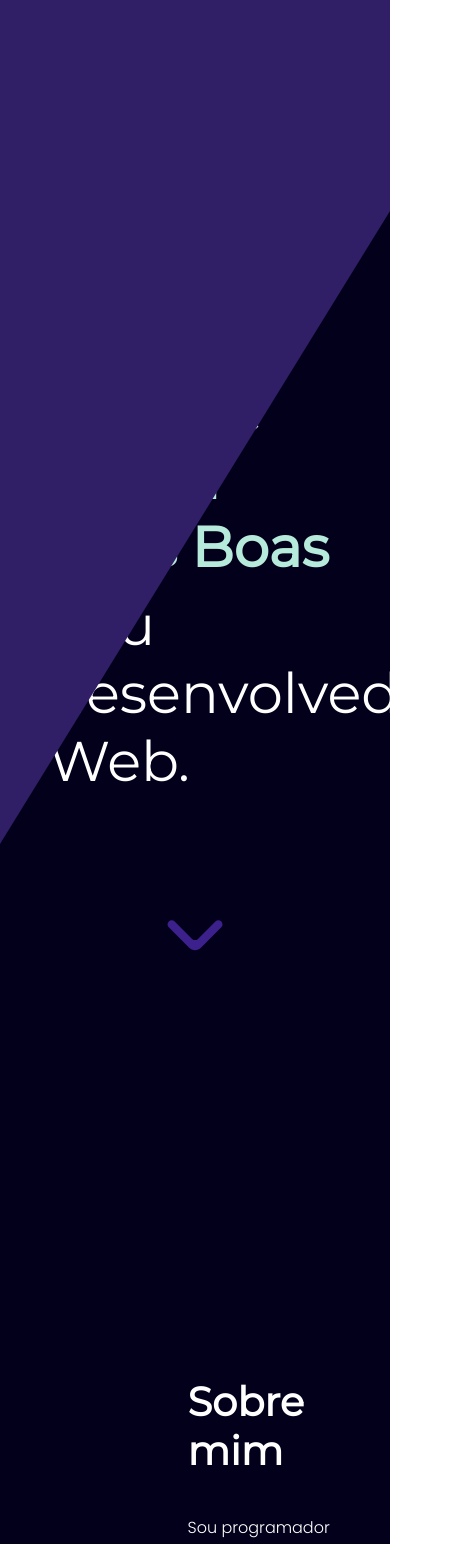
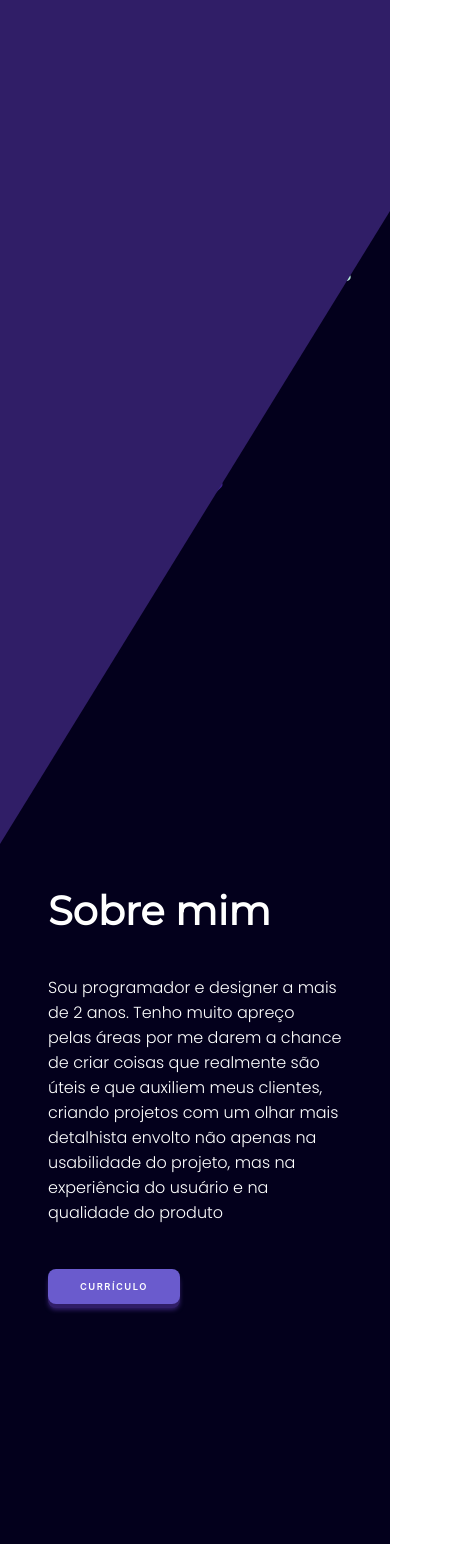
Before and after one commit to NatanVilasBoas/portfolio, a React (Create React App) app: page / in a window 390 px wide. Shown: the top 1544 px of the page, 457 px wide, since content can reach past the window. Built offline with nearby package versions, Linux system fonts and the light colour scheme.

Commit message:
ajustando responsividade

```diff
--- a/src/components/About/About.jsx
+++ b/src/components/About/About.jsx
@@ -30,11 +30,19 @@ const Text = styled.div`
 const Content = styled.div`
     width: 50%;
     z-index: 2;
+
+    @media (max-width: 768px){
+        width: 100%;
+    }
 `
 
 const Image = styled.img`
     width: 30vw;
     z-index: 2;
+
+    @media (max-width: 768px){
+        display: none;
+    }
 `
 
 const About = () => {
--- a/src/components/Begin/Begin.jsx
+++ b/src/components/Begin/Begin.jsx
@@ -5,7 +5,7 @@ import styled from 'styled-components';
 const Container = styled.section`
     width: 100%;
     height: 100%;
-    padding: 19em 3em;
+    padding: 30vh 3vw;
     display: flex;
     flex-direction: column;
     justify-content: center;
@@ -22,14 +22,18 @@ const Button = styled.button`
 const ButtonTop = styled(Button)`
   position: fixed;
   z-index: 4;
-  bottom: 5%;
-  right: 5%;
+  bottom: 2%;
+  right: 2%;
   margin-right: 18px;
 `
 
 const Title = styled.p`
-    font-size: 56px;
+    font-size: 4vw;
     margin: 5px 0 5px 0;
+
+    @media (max-width: 768px) {
+      font-size: 6vw;
+    }
 `
 
 const Begin = () => {
@@ -49,7 +53,7 @@ const Begin = () => {
 
   const scrollBottom = () => {
     window.scrollTo({
-      top: window.innerHeight * 1.2,
+      top: window.innerHeight,
       behavior: 'smooth',
     });
   }
--- a/src/components/Button/Button.module.css
+++ b/src/components/Button/Button.module.css
@@ -73,3 +73,10 @@
   .pushable:focus:not(:focus-visible) {
     outline: none;
   }
+
+
+  @media (max-width: 768px) {
+    .front {
+      font-size: .7em;
+    }
+  }
--- a/src/components/Projects/CardProject.jsx
+++ b/src/components/Projects/CardProject.jsx
@@ -31,12 +31,20 @@ const CardText = styled.div`
 const Image = styled.img`
     width: 35vw;
     border-radius: 24px;
+
+    @media (max-width: 768px){
+        display: none;
+    }
 `
 
 const ButtonContainer = styled.div`
     display: flex;
     justify-content: space-between;
     margin: 2em 1em 0 0;
+
+    @media (max-width: 768px){
+        margin: 0;
+    }
 `
 
 const CardProject = (props) => {
```
